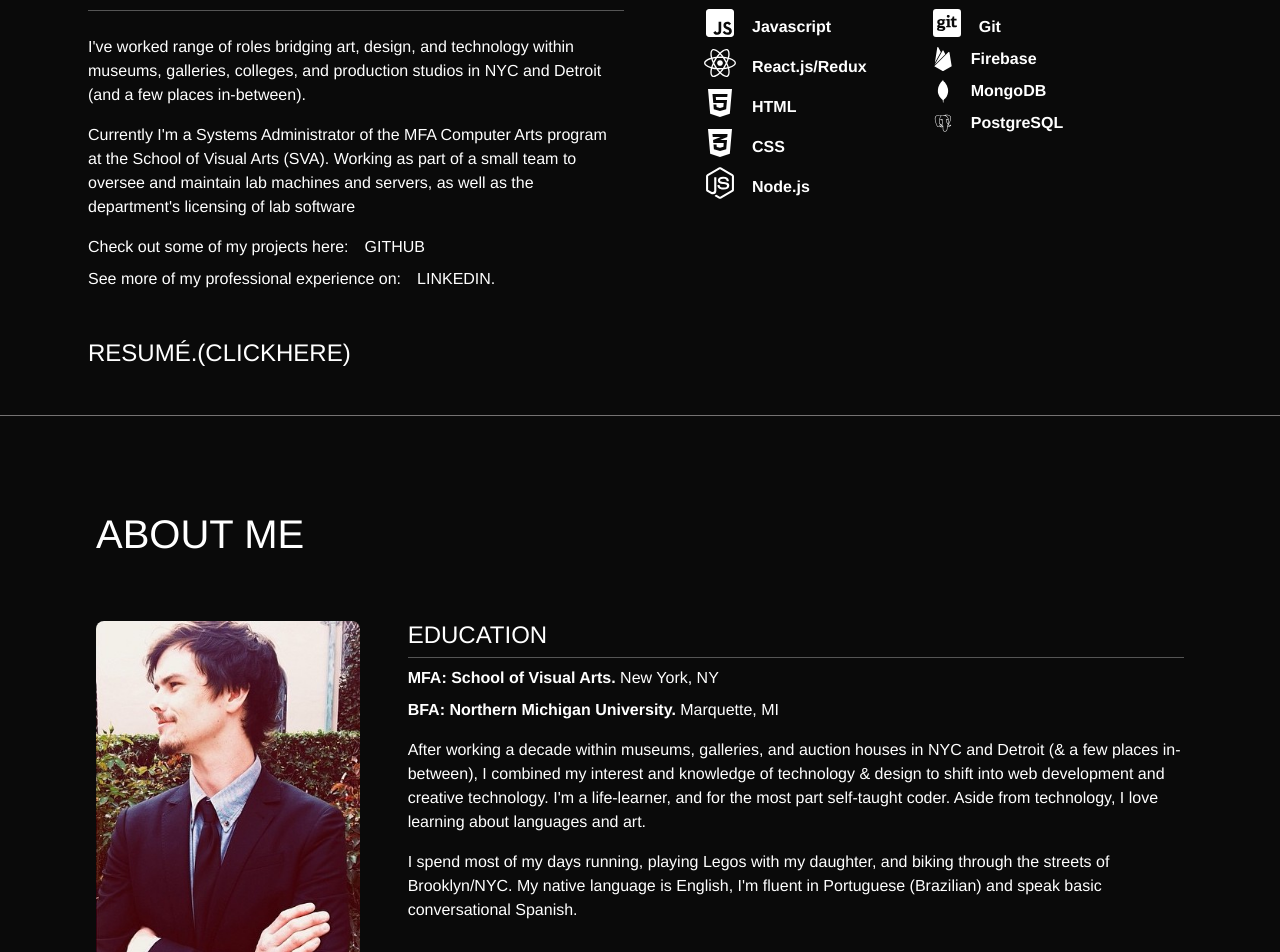
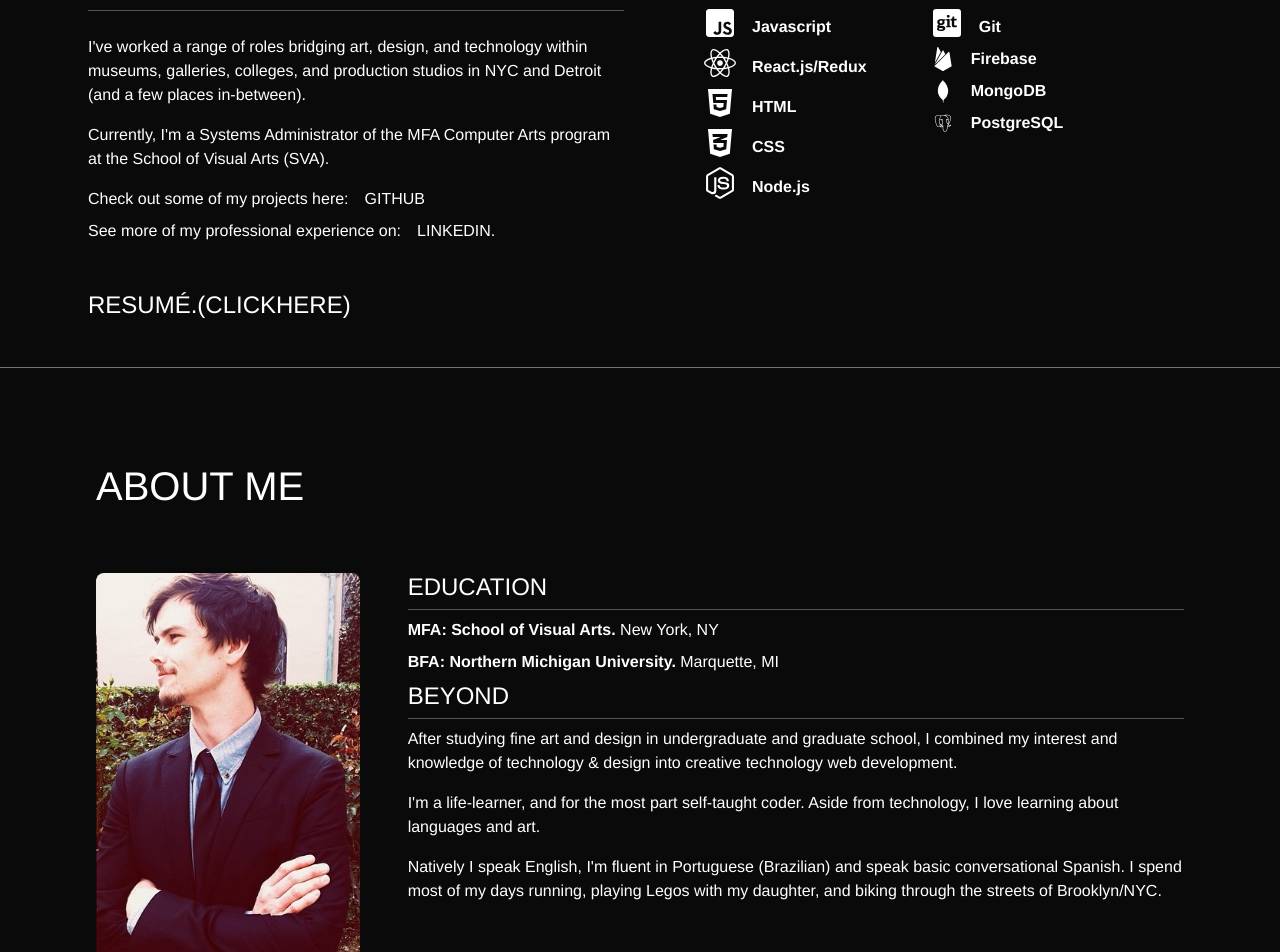
Before and after one commit to robdcampbell/Portfolio-2021, a React (Create React App) app: page / in a window 1280 px wide. Shown: the part 3740-4692 px from the top of the page. Built offline with nearby package versions, Linux system fonts and the light colour scheme; a web font is replaced by a local one.

Commit message:
Final edits of 2nd draft Experience and About Sections

```diff
--- a/src/components/About/index.js
+++ b/src/components/About/index.js
@@ -37,20 +37,23 @@ const About = () => {
                 <strong> BFA: Northern Michigan University.</strong> Marquette,
                 MI
               </AboutP>
+              <AboutH3>BEYOND</AboutH3>
               <AboutP style={{ paddingBottom: ".5rem" }}>
-                After working a decade within museums, galleries, and auction
-                houses in NYC and Detroit (& a few places in-between), I
-                combined my interest and knowledge of technology & design to
-                shift into web development and creative technology. I'm a
-                life-learner, and for the most part self-taught coder. Aside
-                from technology, I love learning about languages and art.
+                After studying fine art and design in undergraduate and graduate
+                school, I combined my interest and knowledge of technology &
+                design into creative technology web development.
+              </AboutP>
+              <AboutP style={{ paddingBottom: ".5rem" }}>
+                I'm a life-learner, and for the most part self-taught coder.
+                Aside from technology, I love learning about languages and art.
               </AboutP>
               <AboutP>
-                I spend most of my days running, playing Legos with my daughter,
-                and biking through the streets of Brooklyn/NYC. My native
-                language is English, I'm fluent in Portuguese (Brazilian) and
-                speak basic conversational Spanish.
+                Natively I speak English, I'm fluent in Portuguese (Brazilian)
+                and speak basic conversational Spanish. I spend most of my days
+                running, playing Legos with my daughter, and biking through the
+                streets of Brooklyn/NYC.
               </AboutP>
+              <AboutP style={{ paddingBottom: ".5rem" }}></AboutP>
             </AboutCard>
           </div>
         </AboutBody>
--- a/src/components/Experience/index.js
+++ b/src/components/Experience/index.js
@@ -40,15 +40,13 @@ const Experience = ({ darkMode }) => {
               Web Developer / IT Professional / Creative Technologist
             </ExperienceH3>
             <ExperienceP style={{ marginBottom: ".5rem" }}>
-              I've worked range of roles bridging art, design, and technology
+              I've worked a range of roles bridging art, design, and technology
               within museums, galleries, colleges, and production studios in NYC
               and Detroit (and a few places in-between).
             </ExperienceP>
             <ExperienceP style={{ marginBottom: ".5rem" }}>
-              Currently I'm a Systems Administrator of the MFA Computer Arts
-              program at the School of Visual Arts (SVA). Working as part of a
-              small team to oversee and maintain lab machines and servers, as
-              well as the department's licensing of lab software
+              Currently, I'm a Systems Administrator of the MFA Computer Arts
+              program at the School of Visual Arts (SVA).
             </ExperienceP>
             <ExperienceP>
               Check out some of my projects here:
```
Also changed, not shown: 1 other file (tests, documents, lock files or other folders).
